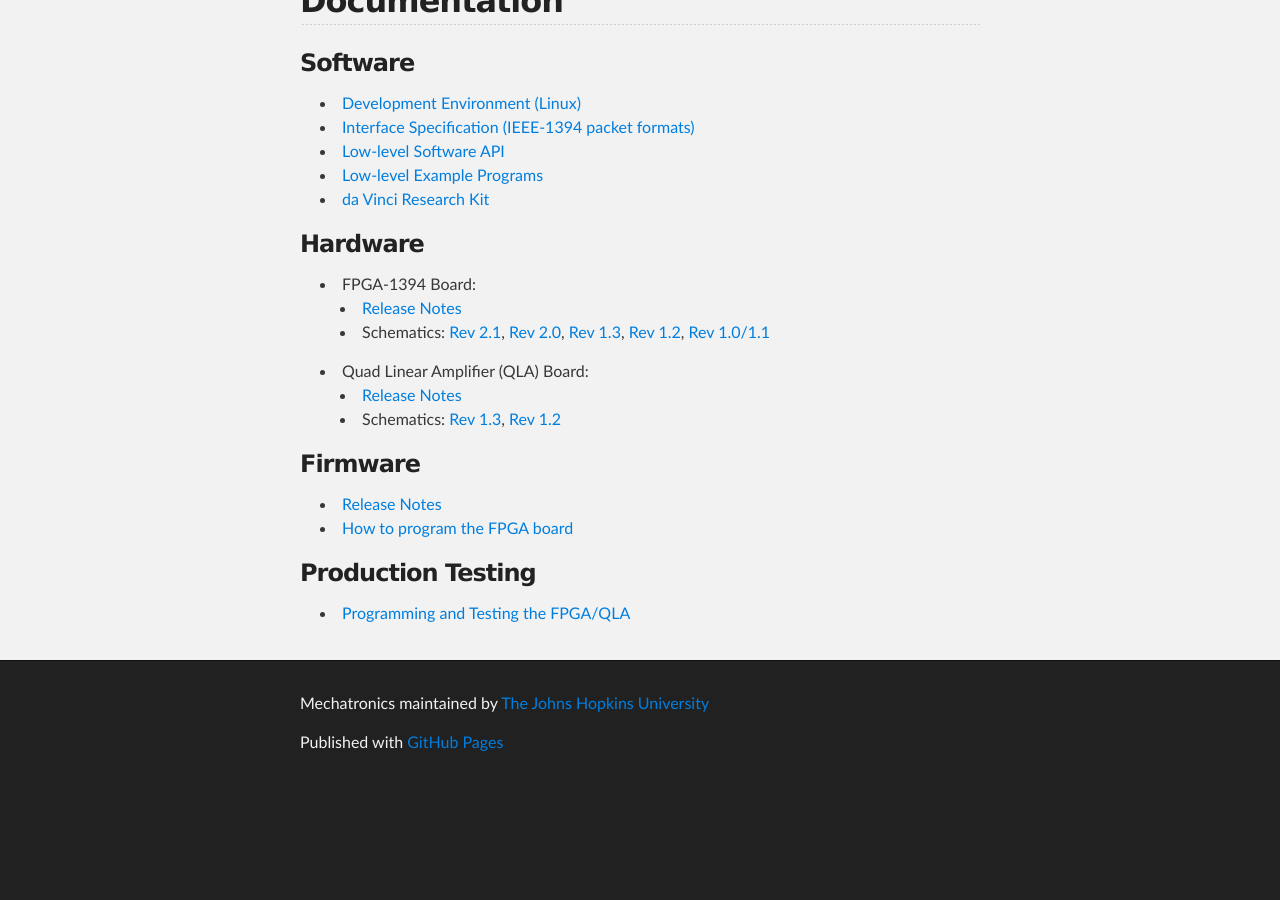
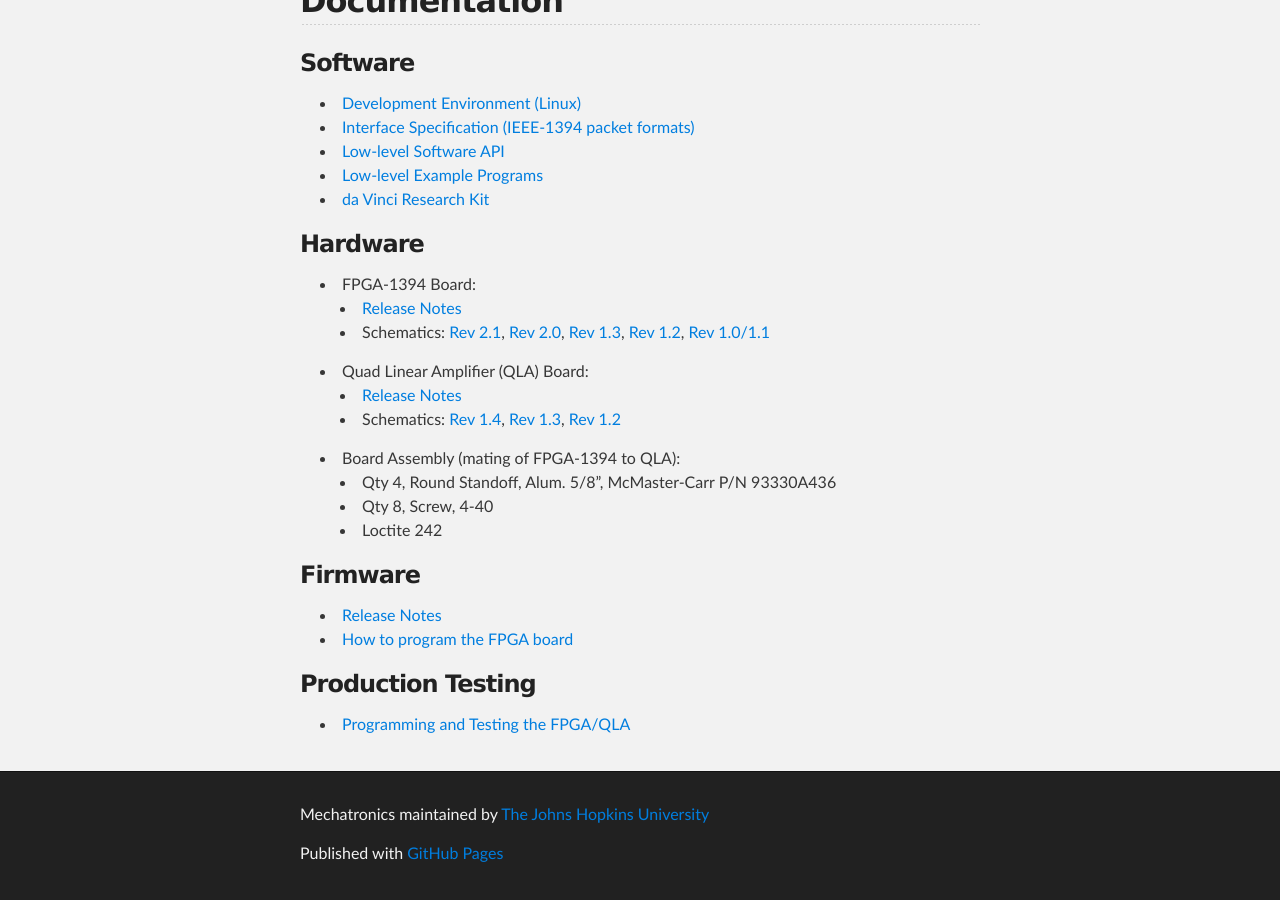
Before and after one commit to jhu-cisst/mechatronics, a Jekyll site: the page built from index.md, in a window 1280 px wide and 900 px high, scrolled down 1060 px. Built offline with Jekyll 4.4.1, drawn with Linux system fonts in a browser that asks for light colours; Markdown is read by kramdown in place of the engine named in the settings; before the commit the page ends 1849 px from its top, so only the background shows below that.

Commit message:
Added link to QLA Rev 1.4; added info about board assembly (standoffs)

```diff
--- a/index.md
+++ b/index.md
@@ -33,7 +33,11 @@
    * Schematics: [Rev 2.1](https://github.com/jhu-cisst/FPGA1394/raw/master/FPGA1394-Schematics.pdf), [Rev 2.0](https://github.com/jhu-cisst/FPGA1394/raw/Rev2.0/FPGA1394-Schematics.pdf), [Rev 1.3](https://github.com/jhu-cisst/FPGA1394/raw/Rev1.3/FPGA1394-Schematics.pdf), [Rev 1.2](https://github.com/jhu-cisst/FPGA1394/raw/Rev1.2/FPGA1394-Schematics.pdf), [Rev 1.0/1.1](https://github.com/jhu-cisst/FPGA1394/raw/Rev1.1/FPGA1394-Schematics.pdf)
  * Quad Linear Amplifier (QLA) Board:
    * [Release Notes](https://github.com/jhu-cisst/QLA#release-notes)
-   * Schematics: [Rev 1.3](https://github.com/jhu-cisst/QLA/raw/Rev1.3-2014/QLA-Schematics.pdf), [Rev 1.2](https://github.com/jhu-cisst/QLA/raw/Rev1.2/QLA-Schematics.pdf)
+   * Schematics: [Rev 1.4](https://github.com/jhu-cisst/QLA/raw/master/QLA-Schematics.pdf), [Rev 1.3](https://github.com/jhu-cisst/QLA/raw/Rev1.3-2014/QLA-Schematics.pdf), [Rev 1.2](https://github.com/jhu-cisst/QLA/raw/Rev1.2/QLA-Schematics.pdf)
+ * Board Assembly (mating of FPGA-1394 to QLA):
+   * Qty 4, Round Standoff, Alum. 5/8", McMaster-Carr P/N 93330A436
+   * Qty 8, Screw, 4-40
+   * Loctite 242
 
 ### Firmware
  * [Release Notes](https://github.com/jhu-cisst/mechatronics-firmware/wiki/FPGA-Firmware-Release-Notes)
```
